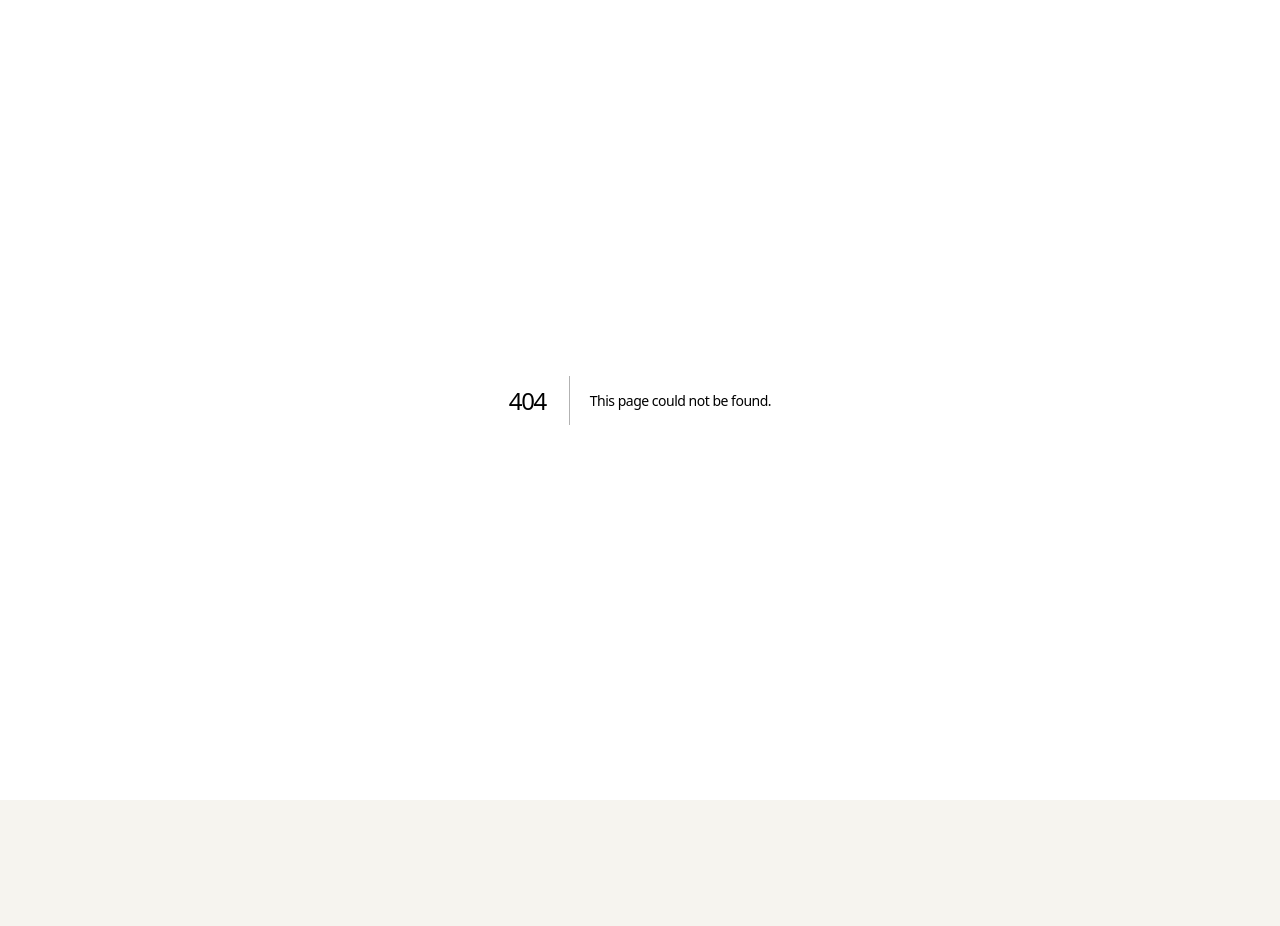
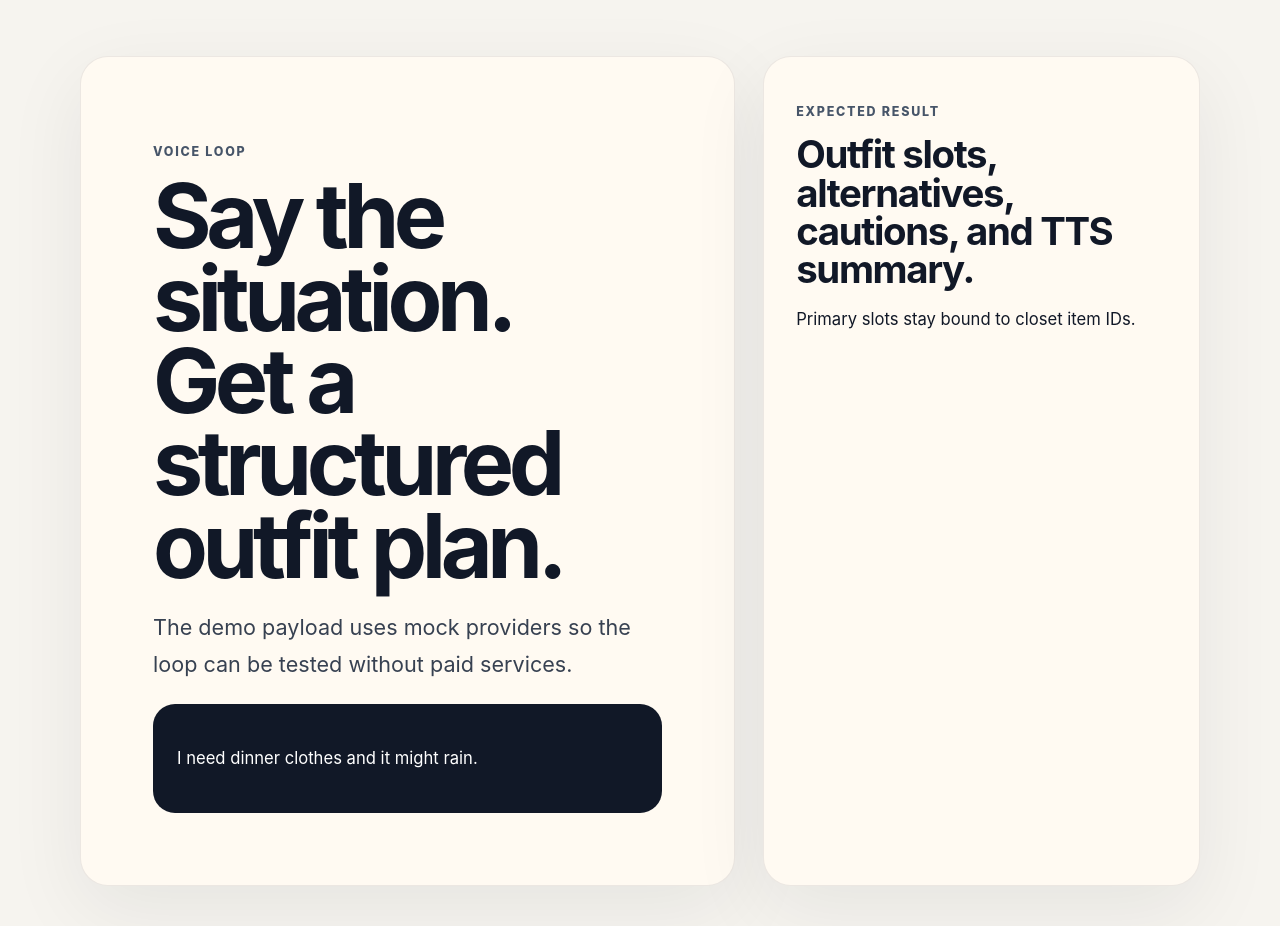
Before and after one commit to drolu-cmyk/ai-native-personal-stylist, a Next.js app in the folder apps/web/: page /voice in a window 1280 px wide. Before the commit this address had no page. Shown: the top 926 px of the page. Before the commit the page ends 800 px from the top, so only its background shows below. Built offline with nearby package versions, Linux system fonts and the light colour scheme.

Commit message:
Add voice demo page

```diff
--- /dev/null
+++ b/apps/web/app/voice/page.tsx
@@ -0,0 +1,21 @@
+export default function VoicePage() {
+  return (
+    <main className="site-shell">
+      <section className="hero-grid">
+        <div>
+          <p className="eyebrow">Voice loop</p>
+          <h1>Say the situation. Get a structured outfit plan.</h1>
+          <p className="lede">The demo payload uses mock providers so the loop can be tested without paid services.</p>
+          <div className="demo-box">
+            <p>I need dinner clothes and it might rain.</p>
+          </div>
+        </div>
+        <aside className="agent-card">
+          <p className="card-label">Expected result</p>
+          <h2>Outfit slots, alternatives, cautions, and TTS summary.</h2>
+          <p>Primary slots stay bound to closet item IDs.</p>
+        </aside>
+      </section>
+    </main>
+  );
+}
```
